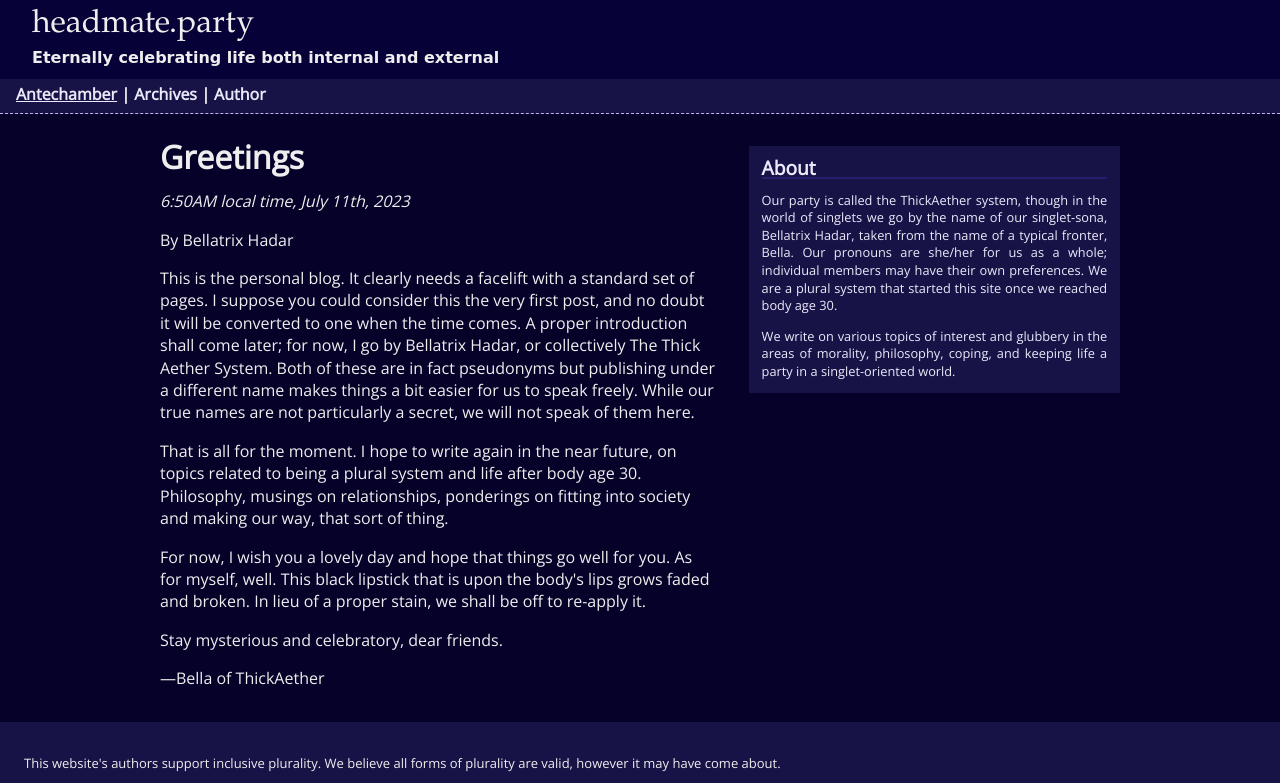
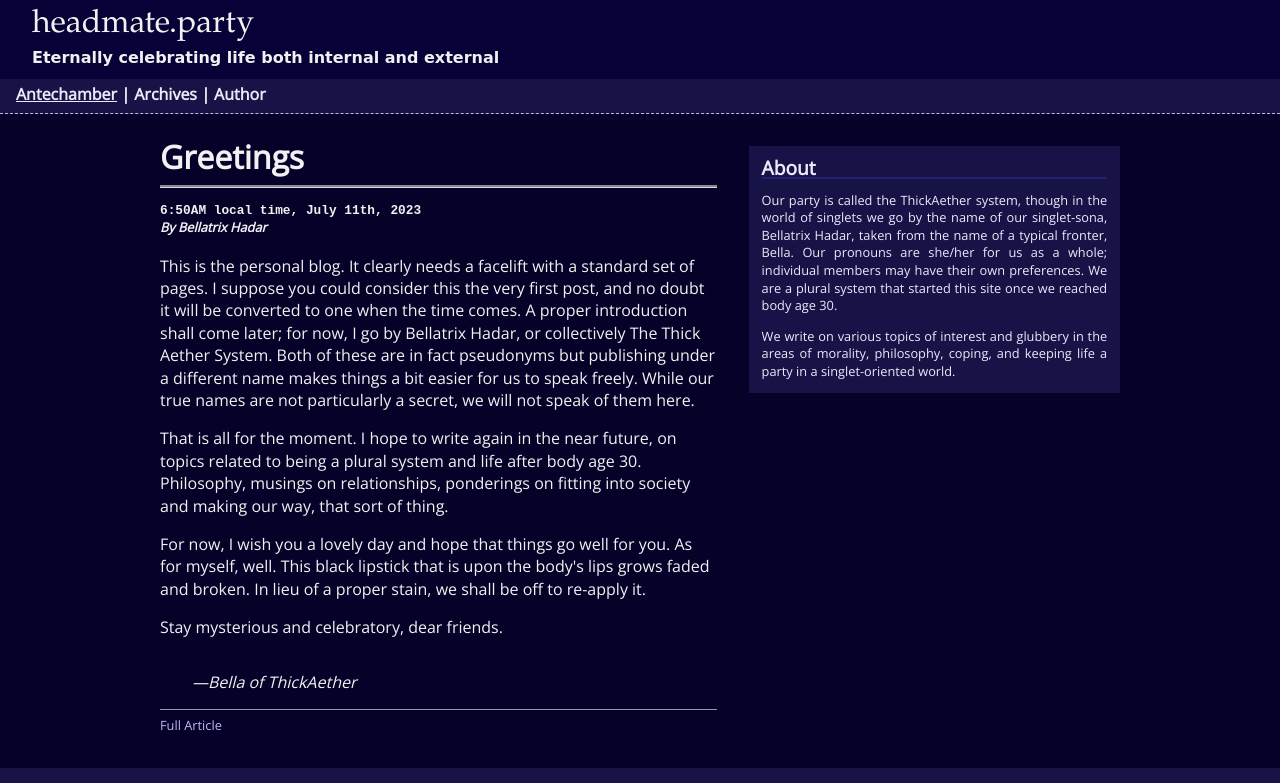
Before and after one commit to bellatria/site, a plain HTML site: page docs/index.html in a window 1280 px wide. Shown: the top 783 px of the page. Drawn offline with Linux system fonts and the light colour scheme.

Commit message:
styling of the primary blog post on the landing page is satisfactory

```diff
--- a/docs/index.html
+++ b/docs/index.html
@@ -21,10 +21,11 @@
 
 		<main>
 			<div class="left post-preview">
+				<article>
 					<header>
 						<h1>Greetings</h1>
-					<p><i>6:50AM local time, July 11th, 2023</i></p>
-					<p>By Bellatrix Hadar</p>
+						<h4><time datetime="2023-07-11T11:50:22Z">6:50AM local time, July 11th, 2023</time></h4>
+						<h4 class="byline"><address>By Bellatrix Hadar</address></h4>
 					</header>
 					<section>
 						<p>This is the personal blog. It clearly needs a facelift with a standard set
@@ -42,10 +43,12 @@
 						myself, well. This black lipstick that is upon the body's lips grows faded and
 						broken. In lieu of a proper stain, we shall be off to re-apply it.</p>
 						<p>Stay mysterious and celebratory, dear friends.</p>
+						<p class="signing">Bella of ThickAether</p>
 					</section>
 					<footer>
-					<p>&mdash;Bella of ThickAether</p>
+						<a href="/posts/2023-07-11_11-50-22.html">Full Article</a>
 					</footer>
+				</article>
 			</div>
 			<div class="right">
 				<div class="side-box">
--- a/docs/styles.css
+++ b/docs/styles.css
@@ -7,6 +7,11 @@
     src: url('/fonts/opensans-latin.woff2') format('woff2');
     unicode-range: U+0000-00FF, U+0131, U+0152-0153, U+02BB-02BC, U+02C6, U+02DA, U+02DC, U+0304, U+0308, U+0329, U+2000-206F, U+2074, U+20AC, U+2122, U+2191, U+2193, U+2212, U+2215, U+FEFF, U+FFFD;
 }
+
+/*
+TODO: need to collect all common colors together for color-based theming, might
+be tied to accessibility.
+*/
 
 a:visited, a {
     text-decoration: none;
@@ -24,7 +29,7 @@ html {
 body {
     margin: 0 auto;
     background-color: #060129;
-    color: #eeeeee;
+    color: #f1f1f1;
     min-height: 100%;
     display: flex;
     flex-direction: column;
@@ -51,17 +56,17 @@ main {
     flex-direction: row;
 }
 
-main div.left {
+main .left {
     flex: 3;
 }
 
-main div.right {
+main .right {
     flex: 2;
     padding-left: 2rem;
 }
 
 @media screen and (max-width:600px) {
-    main div.left, main div.right {
+    main .left, main .right {
         flex: none;
         width: 100%;
         padding-left: 0;
@@ -154,4 +159,48 @@ p:last-child {
 
 h1 {
     margin-top: 0;
+    font-size: 2em;
 }
+
+/* article styles */
+
+article header h4 {
+    font-size: 0.8rem;
+    line-height: 1.0rem;
+}
+
+article header time {
+    font-family: 'Courier New', Courier, monospace;
+}
+
+article header .byline {
+    font-style: italic;
+}
+
+article header h1 {
+    margin-bottom: 0.8rem;
+    padding-bottom: 1.0rem;
+    border-bottom: 3px groove #d6d4e7;
+}
+
+article header {
+    padding-bottom: 0.25rem;
+}
+
+article .signing::before {
+    content: "—";
+}
+
+article .signing {
+    display: block;
+    margin-top: 2rem;
+    margin-left: 2rem;
+    font-style: italic;
+}
+
+article footer {
+    margin-top: 1rem;
+    padding-top: 0.25rem;
+    border-top: 1px solid #9997a6;
+    font-size: 0.8rem;
+}
```
Lines whose indentation alone changed are shown as unchanged.
